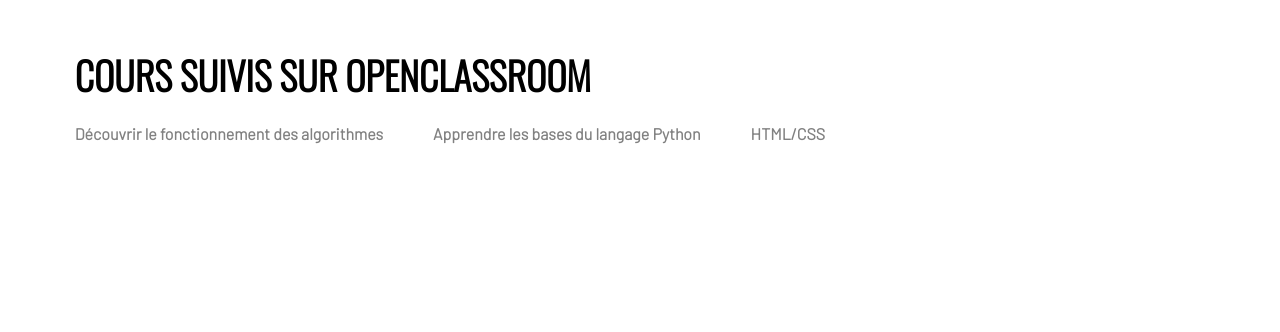
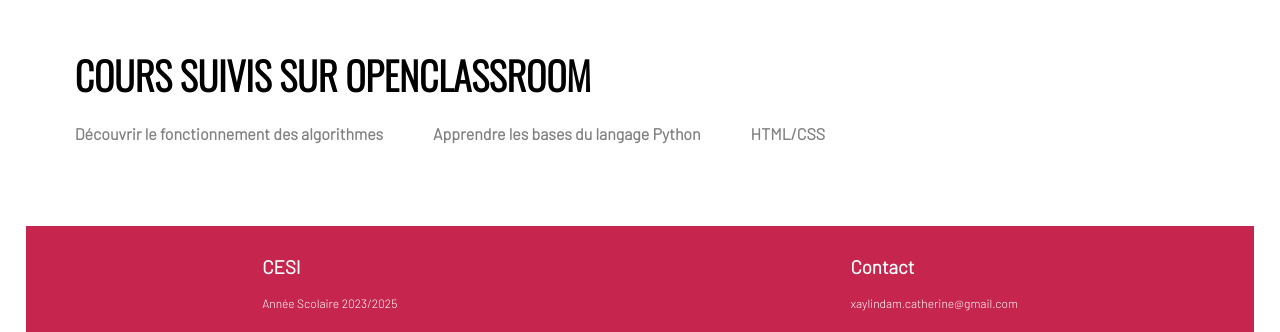
Before and after one commit to KinnaryX/portfolio, a plain HTML site: page index.html in a window 1280 px wide. Shown: the part 946-1278 px from the top of the page. Before the commit the page ends 1160 px from the top, so only its background shows below. Drawn offline with nearby package versions, Linux system fonts and the light colour scheme.

Commit message:
pied de page avec lien

```diff
--- a/index.html
+++ b/index.html
@@ -50,6 +50,15 @@
 
    </section>
     </section>
-
+   <footer>
+    <div class="colonne">
+        <a href="https://www.cesi.fr/formation/developpeur-se-web-en-alternance-2408033/"><h3>CESI</h3></a>
+        <p>Année Scolaire 2023/2025</p>
+    </div>
+    <div class="colonne">
+        <h3>Contact</h3>
+        <p>xaylindam.catherine@gmail.com</p>
+    </div>
+   </footer>
 </body>
 </html>
--- a/style.css
+++ b/style.css
@@ -114,6 +114,29 @@ nav ul li:hover {
 .page-content .projects-section .projects .projects h4 {
     margin: 0;
 }
+footer {
+    margin-top: 5%;
+    display: flex;
+    flex-wrap: wrap;
+    justify-content: space-around;
+    background-color: #c6264e;
+    color:white;
+    padding: 10px;
+}
+footer .colonne a {
+    text-decoration: none;
+    color: white;
+
+}
+footer .colonne p {
+    font-size: 12px;
+    cursor: pointer;
+    color: white;
+}
+
+footer .colonne p:hover {
+    color: black;
+}
 @media screen and (max-width: 700px) {
     nav {
         justify-content: center;
@@ -125,4 +148,10 @@ nav ul li:hover {
         margin-top: 10%;
         max-width: 100%;
     }
+    footer {
+        justify-content: flex-start;
+    }
+    footer /column {
+        width: 80%;
+    }
 }
```
